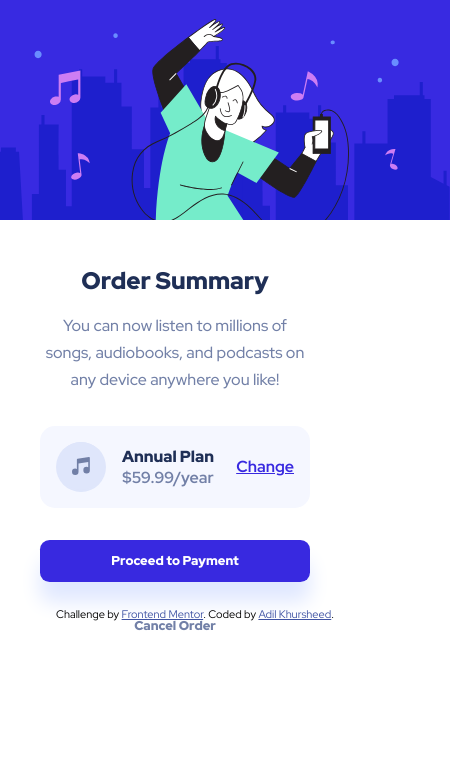
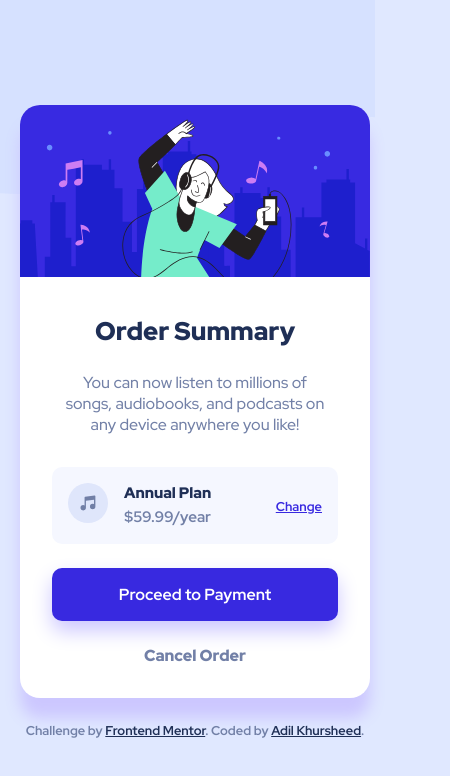
Before and after one commit to adil-khursheed/Order-summary-component, a plain HTML site: page index.html in a window 390 px wide. Shown: the whole page, 450 px wide, since content can reach past the window. Drawn offline with Linux system fonts and the light colour scheme.

Commit message:
Update styles.css

```diff
--- a/styles.css
+++ b/styles.css
@@ -1,11 +1,12 @@
 @import url("https://fonts.googleapis.com/css2?family=Red+Hat+Display:wght@400;500;700;900&display=swap");
 
 :root {
-  --main-bg: hsl(225, 100%, 94%);
-  --main-btn: hsl(245, 75%, 52%);
-  --pale-blue: hsl(225, 100%, 98%);
-  --des-blue: hsl(224, 23%, 55%);
+  --pale-blue: hsl(225, 100%, 94%);
+  --bright-blue: hsl(245, 75%, 52%);
+  --very-pale-blue: hsl(225, 100%, 98%);
+  --desaturated-blue: hsl(224, 23%, 55%);
   --dark-blue: hsl(223, 47%, 23%);
+  --active-color: hsl(245, 65%, 60%);
 }
 
 * {
@@ -15,12 +16,12 @@
   font-family: "Red Hat Display", sans-serif;
 }
 
-.container {
+body {
   width: 100vw;
   height: 100vh;
   background-image: url(pattern-background-desktop.svg);
   background-repeat: no-repeat;
-  background-color: var(--main-bg);
+  background-color: var(--pale-blue);
   display: flex;
   justify-content: center;
   align-items: center;
@@ -28,50 +29,44 @@
 }
 
 .card {
-  max-width: 400px;
-  width: 100%;
-  height: 90vh;
+  width: 380px;
   background-color: #fff;
-  border-radius: 1rem;
+  border-radius: 20px;
+  box-shadow: 0px 20px 15px hsl(245, 100%, 89%);
 }
 
-.card_image {
+.hero_image img {
   width: 100%;
-  height: 30%;
-  background: url(illustration-hero.svg);
-  background-position: center;
-  background-size: cover;
-  border-radius: 1rem 1rem 0 0;
+  border-radius: 20px 20px 0 0;
 }
 
 .description {
   text-align: center;
-  padding: 0 2.5rem;
+  padding: 2rem 3rem 2rem 3rem;
 }
 
 .header {
-  font-size: 1.5rem;
+  color: var(--dark-blue);
+  font-size: 1.6rem;
   font-weight: 900;
-  color: var(--dark-blue);
-  margin: 2rem 0 0.8rem 0;
+  margin-bottom: 1rem;
 }
 
 .desc {
-  font-size: 1rem;
+  color: var(--desaturated-blue);
+  font-size: 0.9rem;
   font-weight: 500;
-  line-height: 1.7;
-  color: var(--des-blue);
   margin-bottom: 1.5rem;
 }
 
 .subscription {
-  background-color: var(--pale-blue);
+  background-color: var(--very-pale-blue);
+  border-radius: 10px;
   display: flex;
   justify-content: space-between;
   align-items: center;
   padding: 1rem;
   margin-bottom: 1.5rem;
-  border-radius: 15px;
 }
 
 .subs_plan {
@@ -79,62 +74,62 @@
   align-items: center;
 }
 
+.music_icon img {
+  width: 40px;
+}
+
 .plan {
   margin-left: 1rem;
 }
 
-.music_icon {
-  width: 50px;
-  height: 50px;
-  background: url(icon-music.svg);
-  background-position: center;
-  background-size: cover;
-}
-
 .annual_plan {
+  font-size: 0.95rem;
+  font-weight: 900;
   color: var(--dark-blue);
-  font-weight: 900;
+  margin-bottom: 0.2rem;
 }
 
 .amount {
-  color: var(--des-blue);
+  font-size: 0.95rem;
   font-weight: 700;
+  color: var(--desaturated-blue);
 }
 
 .change a {
-  color: var(--main-btn);
+  font-size: 0.8rem;
   font-weight: 700;
+  color: var(--bright-blue);
   cursor: pointer;
 }
 
 .change a:active {
-  color: hsl(245, 71%, 66%);
+  color: var(--active-color);
 }
 
 .btn {
   width: 100%;
+  background-color: var(--bright-blue);
+  color: #fff;
+  font-size: 0.8rem;
+  font-weight: 700;
+  border-radius: 10px;
+  border: none;
+  outline: none;
   padding: 0.8rem;
-  border-radius: 0.6rem;
-  font-size: 0.8rem;
-  font-weight: 900;
-  color: #fff;
-  background-color: var(--main-btn);
-  outline: none;
-  border: none;
-  box-shadow: 0px 20px 20px var(--main-bg);
   margin-bottom: 2rem;
+  box-shadow: 0px 20px 20px hsl(245, 100%, 89%);
   cursor: pointer;
 }
 
 .btn:active {
-  background-color: hsl(245, 71%, 66%);
+  background-color: var(--active-color);
 }
 
 .cancel a {
   text-decoration: none;
   font-size: 0.8rem;
   font-weight: 900;
-  color: var(--des-blue);
+  color: var(--desaturated-blue);
   cursor: pointer;
 }
 
@@ -143,84 +138,45 @@
 }
 
 .attribution {
-  font-size: 11px;
   text-align: center;
-  margin-top: 1rem;
-}
-.attribution a {
-  color: hsl(228, 45%, 44%);
+  color: var(--desaturated-blue);
+  font-size: 0.8rem;
+  font-weight: 700;
+  margin-top: 1.5rem;
 }
 
-@media screen and (max-width: 1024px) {
-  .card {
-    max-width: 450px;
-    width: 100%;
-    height: 50vh;
-  }
-
-  .card_image {
-    height: 33%;
-  }
-
-  .header {
-    font-size: 1.8rem;
-    margin: 2rem 0 1rem 0;
-  }
-
-  .desc {
-    font-size: 1.2rem;
-    margin-bottom: 2rem;
-  }
+.attribution a {
+  color: var(--dark-blue);
+  cursor: pointer;
 }
 
-@media screen and (max-width: 768px) {
-  .card {
-    max-width: 450px;
-    width: 100%;
-    height: 70vh;
-  }
+@media only screen and (max-width: 480px) {
 
-  .card_image {
-    height: 30%;
-  }
-
-  .header {
-    margin: 2.5rem 0 1rem 0;
-  }
-
-  .subscription {
-    margin-bottom: 2rem;
-  }
-}
-
-@media screen and (max-width: 480px) {
-  .container {
-    width: 100vw;
-    height: 100vh;
+  body {
     background-image: url(pattern-background-mobile.svg);
-    background-repeat: no-repeat;
-    background-color: var(--main-bg);
-    display: flex;
-    justify-content: center;
-    align-items: center;
-    flex-direction: column;
   }
 
   .card {
-    max-width: 350px;
-    width: 100%;
-    height: 70vh;
+    width: 350px;
   }
 
-  .card_image {
-    height: 25%;
-  }
-
-  .header {
-    font-size: 1.5rem;
+  .description {
+    padding: 2rem;
   }
 
   .desc {
     font-size: 1rem;
+    padding: 0.5rem;
+  }
+
+  .btn {
+    font-size: 1rem;
+    padding: 1rem;
+    margin-bottom: 1.5rem;
+    box-shadow: 0px 10px 20px hsl(245, 100%, 89%);
+  }
+
+  .cancel a {
+    font-size: 1rem;
   }
 }
```
